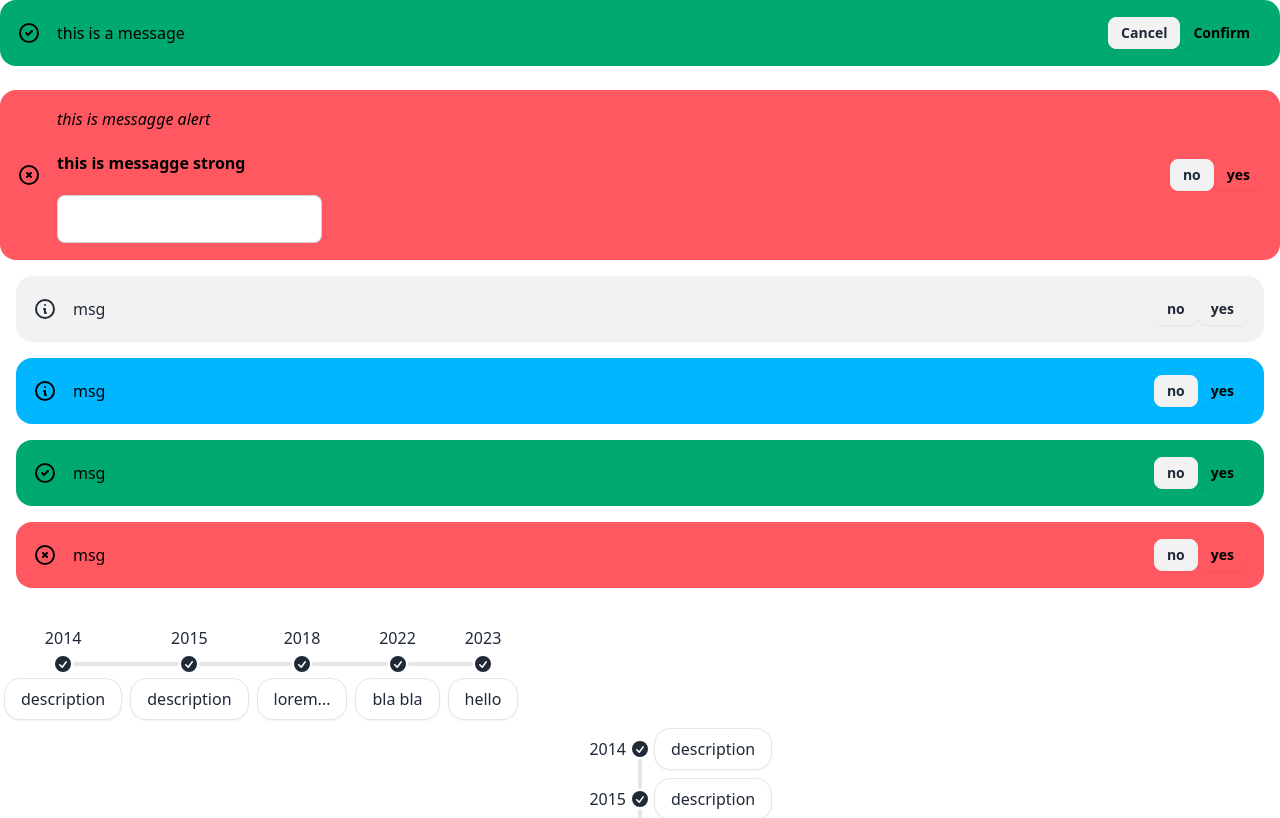
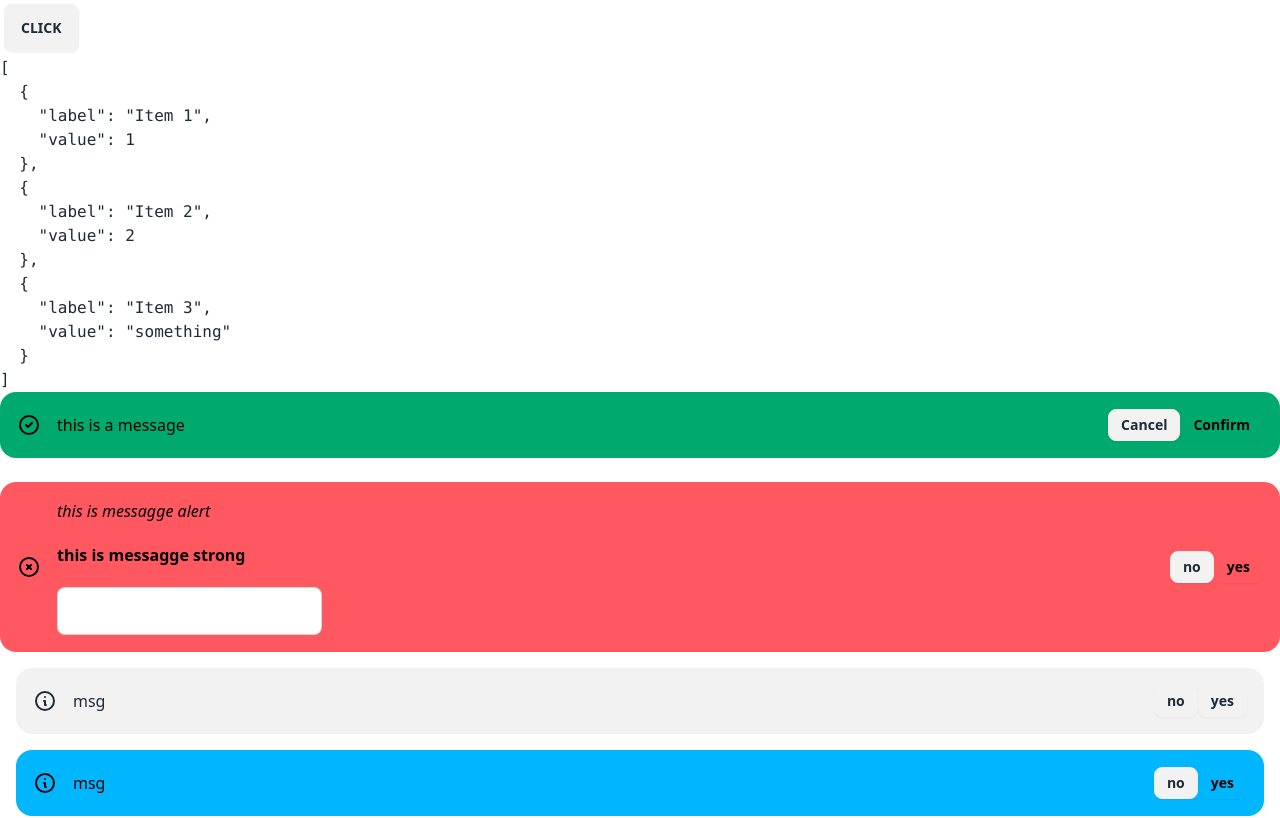
Before and after one commit to andreaborelli/angular17-demo, an Angular app: page / in a window 1280 px wide. Shown: the top 818 px of the page. Built offline with nearby package versions, Linux system fonts and the light colour scheme.

Commit message:
DropDown Component

```diff
--- a/src/app/app.component.ts
+++ b/src/app/app.component.ts
@@ -6,6 +6,7 @@
 import { TimelineComponent } from "./shared/components/timeline.component";
 import { AccordionItemComponent } from "./shared/components/accordion-item.component";
 import { AlertComponent } from "./shared/components/alert.component";
+import { DropdownComponent } from "./shared/components/dropdown.component";
 
 
 @Component({
@@ -18,11 +19,17 @@
     CommonModule,
     TimelineComponent,
     AccordionItemComponent,
-    AlertComponent
+    AlertComponent,
+    DropdownComponent
 ],
   template: `
 
-  <!-- Alert - inputs   -->
+  <!-- DropDown Component -->
+
+      <app-dropdown
+        [items]="list"
+      >CLICK</app-dropdown>
+
 
     <app-alert
       (onCancel)="cancel()"
@@ -93,6 +100,7 @@
       <button class="btn btn-info" (click)="doSomething()">Click Me</button>
       </app-accordion-item>
 
+
   `,
 
   styles: `  /* la regola css non viene inserita in un array con parentesi quadre */
@@ -100,6 +108,12 @@
   `,
 })
 export class AppComponent {
+
+  list = [
+    { label: 'Item 1', value: 1 },
+    { label: 'Item 2', value: 2 },
+    { label: 'Item 3', value: "something"},
+  ]
 
   timeLineList = [
     { start: '2014', end: 'description'},
--- /dev/null
+++ b/src/app/shared/components/dropdown.component.ts
@@ -0,0 +1,41 @@
+import { JsonPipe } from '@angular/common';
+import { Component, Input } from '@angular/core';
+
+
+export interface DropDownItem {
+  label: string;
+  value: any;
+}
+
+@Component({
+  selector: 'app-dropdown',
+  standalone: true,
+  imports: [
+    JsonPipe
+  ],
+  template: `
+
+    <div class="dropdown">
+      <div tabindex="0" role="button" class="btn m-1">
+
+        <ng-content></ng-content>
+
+      </div>
+        <ul tabindex="0" class="dropdown-content menu bg-base-100 rounded-box z-[1] w-52 p-2 shadow">
+
+        @for (item of items; track $index) {
+          <li><a>{{ item.label }}</a></li>
+        }
+        </ul>
+    </div>
+
+    <pre>{{ items | json }}</pre>
+
+  `,
+  styles: ``
+})
+export class DropdownComponent {
+
+  @Input() items: DropDownItem[] = [];
+
+}
```
